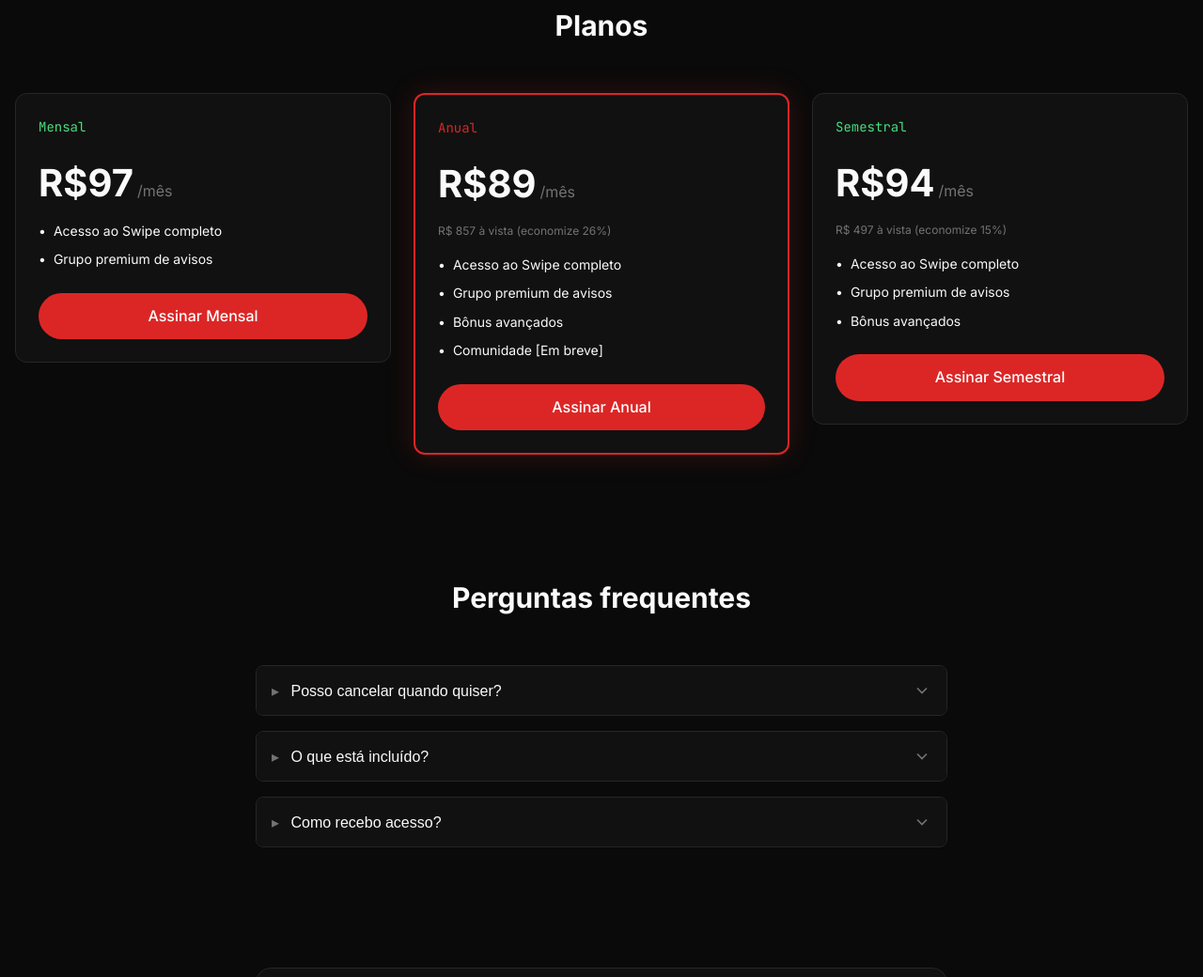
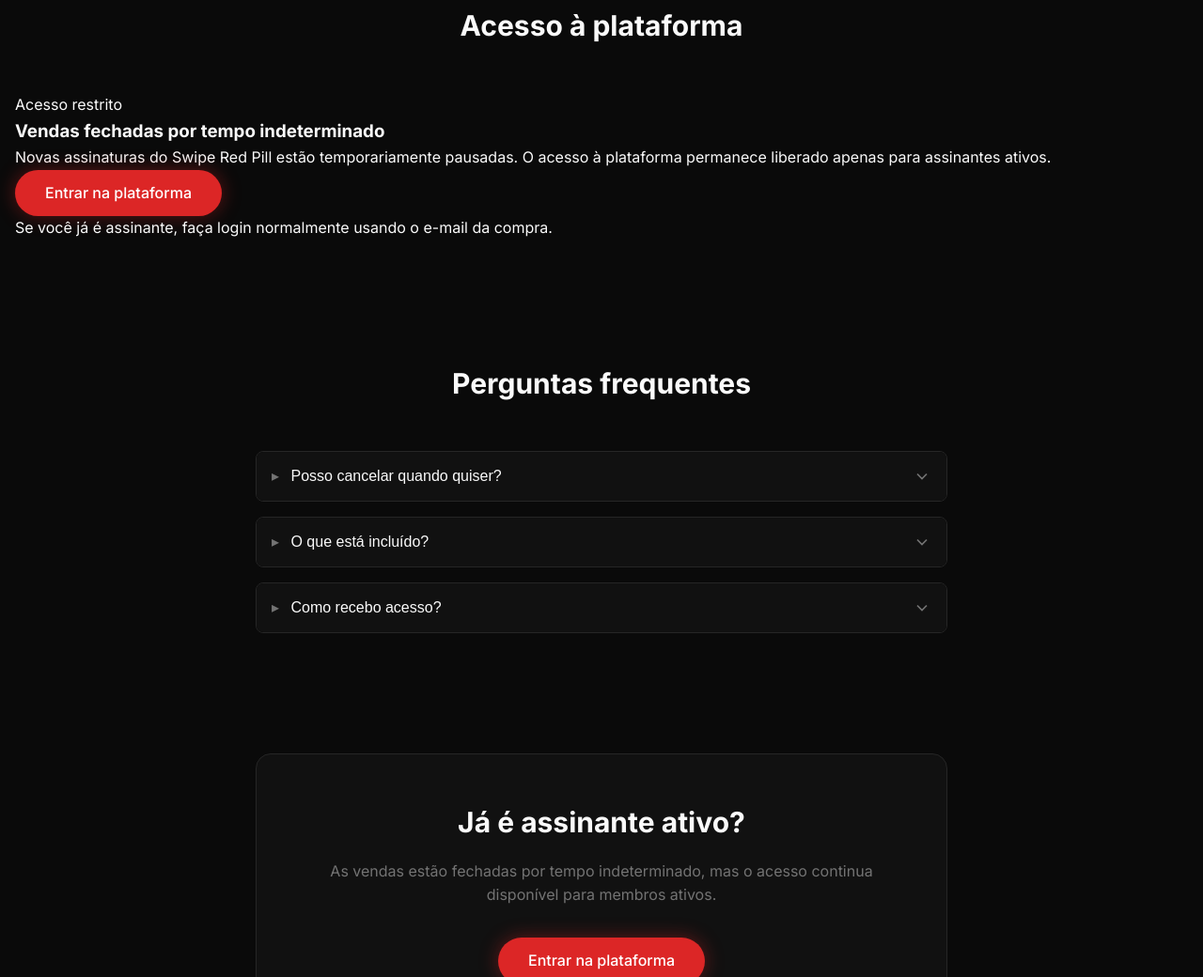
Before and after one commit to digitalbusiness22/site-swiperedpill, a plain HTML site: page index.html in a window 1280 px wide. Shown: the part 1760-2800 px from the top of the page at 94% size. Drawn offline with Linux system fonts and the light colour scheme.

Commit message:
Update index.html
Atualiza landing para vendas fechadas

```diff
--- a/index.html
+++ b/index.html
@@ -24,12 +24,12 @@
 
       <nav class="nav-desktop">
         <a href="#como-funciona">Como funciona</a>
-        <a href="#planos">Planos</a>
+        <a href="#planos">Acesso</a>
         <a href="#faq">FAQ</a>
       </nav>
 
       <div class="header-buttons">
-        <a href="#planos" class="btn btn-primary btn-sm">Quero ser membro</a>
+        <a href="#planos" class="btn btn-primary btn-sm">Ver aviso</a>
         <a href="https://app.swiperedpill.com" target="_blank" rel="noopener noreferrer" class="btn btn-outline btn-sm">Entrar</a>
       </div>
 
@@ -47,11 +47,11 @@
     <div class="mobile-menu hidden" id="mobile-menu">
       <nav class="mobile-nav">
         <a href="#como-funciona">Como funciona</a>
-        <a href="#planos">Planos</a>
+        <a href="#planos">Acesso</a>
         <a href="#faq">FAQ</a>
       </nav>
       <div class="mobile-buttons">
-        <a href="#planos" class="btn btn-primary">Quero ser membro</a>
+        <a href="#planos" class="btn btn-primary">Ver aviso</a>
         <a href="https://app.swiperedpill.com" target="_blank" rel="noopener noreferrer" class="btn btn-outline">Entrar</a>
       </div>
     </div>
@@ -65,7 +65,7 @@
           <p class="hero-tag">Saia da Matrix</p>
           <h1 class="hero-title">As ofertas mais escaladas do digital disponíveis na sua mão em tempo real</h1>
           <p class="hero-description">Saia da Matrix e ganhe dinheiro modelando os Big Players do mercado. Acompanhe as campanhas que realmente dão lucro e economize meses de testes.</p>
-          <a href="#planos" class="btn btn-primary btn-glow">Quero ser membro</a>
+          <a href="#planos" class="btn btn-primary btn-glow">Ver status das vendas</a>
         </div>
         <div class="hero-video">
           <div class="video-wrapper">
@@ -164,52 +164,17 @@
     <!-- Pricing Section -->
     <section class="section" id="planos">
       <div class="container">
-        <h2 class="section-title">Planos</h2>
-        <div class="pricing-grid">
-          <!-- Monthly Plan -->
-          <div class="pricing-card">
-            <span class="plan-name green">Mensal</span>
-            <div class="plan-price">
-              <span class="price">R$97</span>
-              <span class="period">/mês</span>
-            </div>
-            <ul class="plan-features">
-              <li>Acesso ao Swipe completo</li>
-              <li>Grupo premium de avisos</li>
-            </ul>
-            <a href="https://checkout.payt.com.br/6bfe98ffa52b44639a4cf65c55adbe41" target="_blank" rel="noopener noreferrer" class="btn btn-primary">Assinar Mensal</a>
+        <h2 class="section-title">Acesso à plataforma</h2>
+        <div class="sales-closed-card">
+          <span class="closed-badge">Acesso restrito</span>
+          <h3>Vendas fechadas por tempo indeterminado</h3>
+          <p>
+            Novas assinaturas do Swipe Red Pill estão temporariamente pausadas. O acesso à plataforma permanece liberado apenas para assinantes ativos.
+          </p>
+          <div class="closed-actions">
+            <a href="https://app.swiperedpill.com" target="_blank" rel="noopener noreferrer" class="btn btn-primary btn-glow">Entrar na plataforma</a>
           </div>
-          <!-- Annual Plan (Featured) -->
-          <div class="pricing-card featured">
-            <span class="plan-name red">Anual</span>
-            <div class="plan-price">
-              <span class="price">R$89</span>
-              <span class="period">/mês</span>
-            </div>
-            <p class="plan-discount">R$ 857 à vista (economize 26%)</p>
-            <ul class="plan-features">
-              <li>Acesso ao Swipe completo</li>
-              <li>Grupo premium de avisos</li>
-              <li>Bônus avançados</li>
-              <li>Comunidade [Em breve]</li>
-            </ul>
-            <a href="https://checkout.payt.com.br/9a6e612aa4752d4967fd08f96c3f7424" target="_blank" rel="noopener noreferrer" class="btn btn-primary">Assinar Anual</a>
-          </div>
-          <!-- Semester Plan -->
-          <div class="pricing-card">
-            <span class="plan-name green">Semestral</span>
-            <div class="plan-price">
-              <span class="price">R$94</span>
-              <span class="period">/mês</span>
-            </div>
-            <p class="plan-discount">R$ 497 à vista (economize 15%)</p>
-            <ul class="plan-features">
-              <li>Acesso ao Swipe completo</li>
-              <li>Grupo premium de avisos</li>
-              <li>Bônus avançados</li>
-            </ul>
-            <a href="https://checkout.payt.com.br/8975849dc544b669b37b1877b40d9685" target="_blank" rel="noopener noreferrer" class="btn btn-primary">Assinar Semestral</a>
-          </div>
+          <p class="closed-note">Se você já é assinante, faça login normalmente usando o e-mail da compra.</p>
         </div>
       </div>
     </section>
@@ -234,7 +199,7 @@
               <svg class="faq-chevron" viewBox="0 0 24 24" fill="none" stroke="currentColor" stroke-width="2"><path d="M6 9l6 6 6-6"/></svg>
             </button>
             <div class="faq-answer">
-              <p>Você terá acesso completo ao Swipe Red Pill com todas as ofertas escaladas do mercado internacional, grupo premium de avisos em tempo real, acesso a funis validados e, dependendo do seu plano, bônus exclusivos e acesso à comunidade.</p>
+              <p>Assinantes ativos continuam com acesso ao Swipe Red Pill, incluindo ofertas escaladas do mercado internacional, grupo premium de avisos em tempo real, funis validados e bônus liberados conforme o plano contratado.</p>
             </div>
           </div>
           <div class="faq-item">
@@ -243,7 +208,7 @@
               <svg class="faq-chevron" viewBox="0 0 24 24" fill="none" stroke="currentColor" stroke-width="2"><path d="M6 9l6 6 6-6"/></svg>
             </button>
             <div class="faq-answer">
-              <p>Após a confirmação do pagamento, você receberá automaticamente um email com suas credenciais de acesso. O processo é instantâneo e você já pode começar a usar a plataforma imediatamente.</p>
+              <p>No momento, novas assinaturas estão pausadas. Quem já é assinante ativo pode acessar normalmente a plataforma pelo botão “Entrar”.</p>
             </div>
           </div>
         </div>
@@ -254,9 +219,9 @@
     <section class="section">
       <div class="container container-sm">
         <div class="cta-card">
-          <h2 class="cta-title">Pronto para sair da Matrix?</h2>
-          <p class="cta-description">Entre agora e veja o que os Big Players não mostram.</p>
-          <a href="#planos" class="btn btn-primary btn-glow">Quero ser membro agora</a>
+          <h2 class="cta-title">Já é assinante ativo?</h2>
+          <p class="cta-description">As vendas estão fechadas por tempo indeterminado, mas o acesso continua disponível para membros ativos.</p>
+          <a href="https://app.swiperedpill.com" target="_blank" rel="noopener noreferrer" class="btn btn-primary btn-glow">Entrar na plataforma</a>
         </div>
       </div>
     </section>
```
